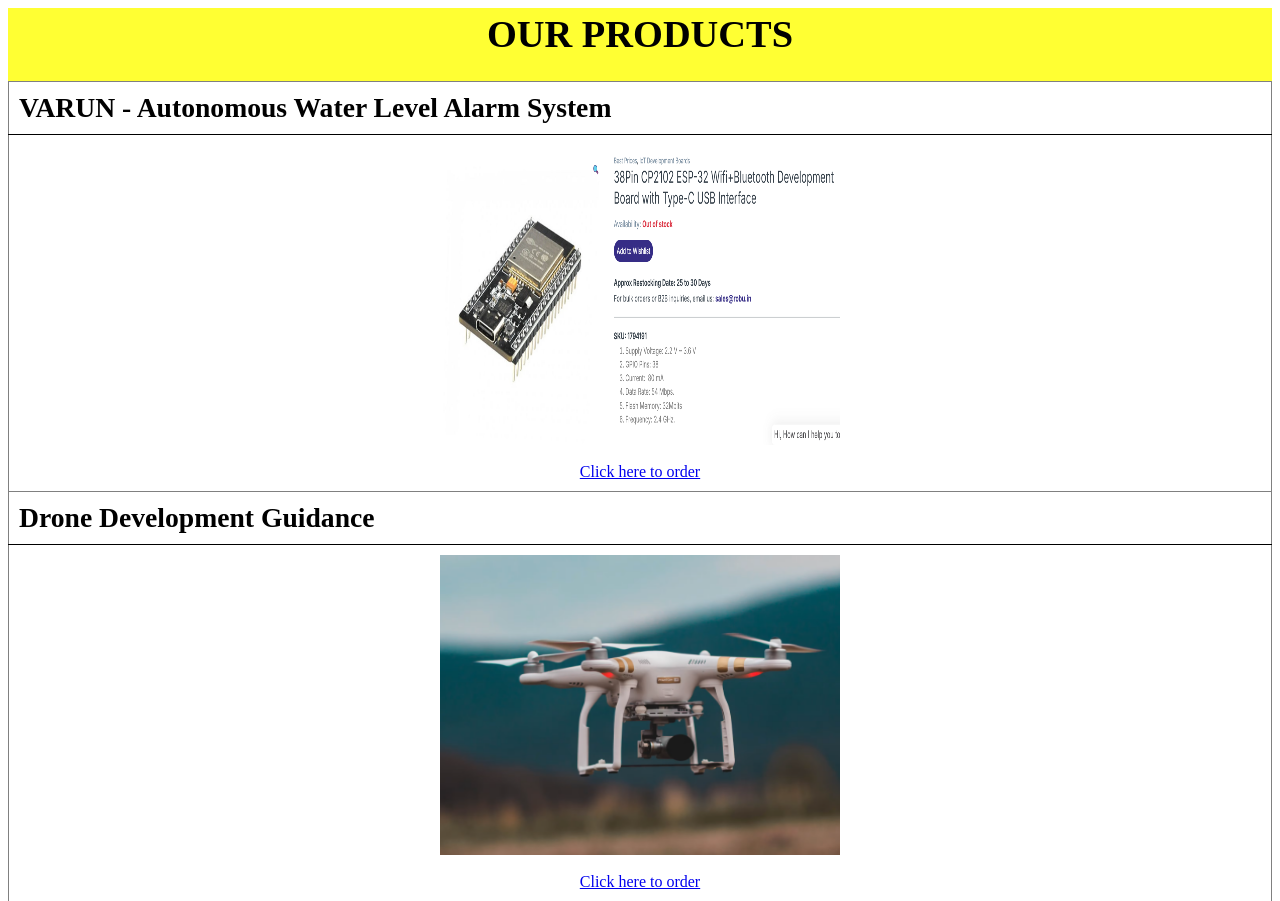
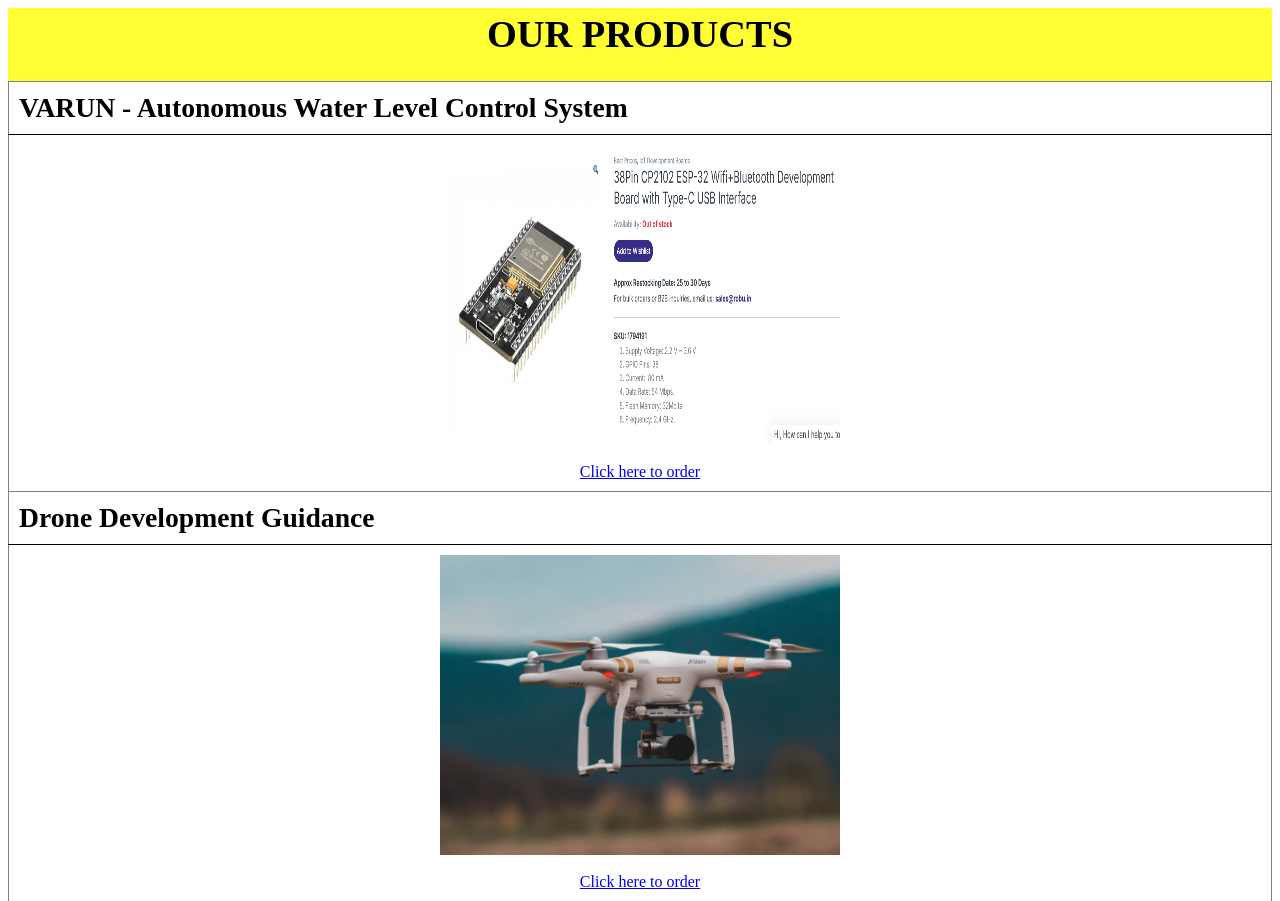
Before and after one commit to VidhyutElectricalsbvn/VE_products, a plain HTML site: page VE_products.html in a window 1280 px wide. Shown: the top 901 px of the page. Drawn offline with Linux system fonts and the light colour scheme.

Commit message:
Update VE_products.html

```diff
--- a/VE_products.html
+++ b/VE_products.html
@@ -23,7 +23,7 @@ cellpadding="10" cellspacing="0">
 <!-- Product 1 --> <tr>
 <td
 style="border-bottom: 1px solid black; font-weight: bold; font-size: 16px;">
-<big><big><big>VARUN - Autonomous Water Level Alarm System</big></big></big>
+<big><big><big>VARUN - Autonomous Water Level Control System</big></big></big>
 </td>
 </tr>
 <tr>
```
